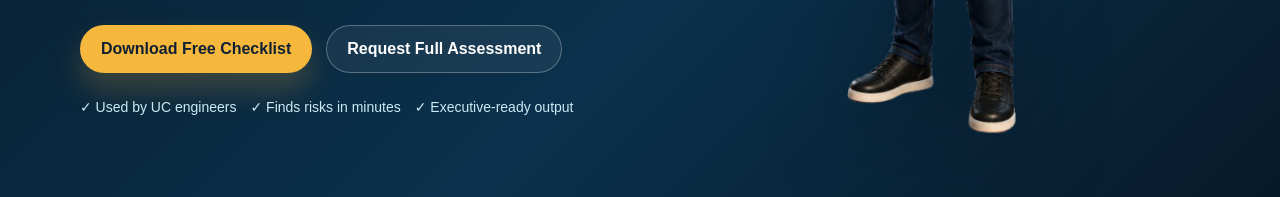
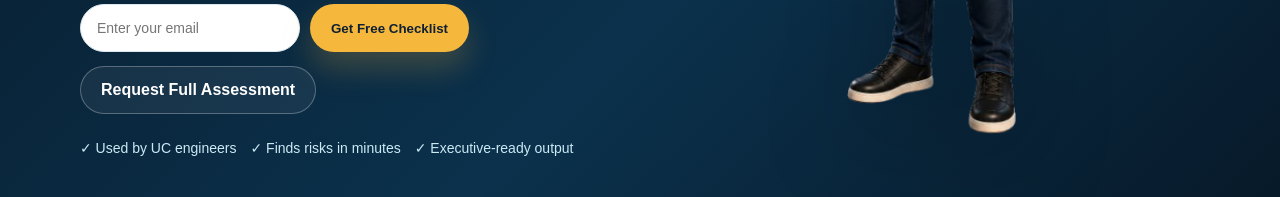
Before and after one commit to wlefrancois/ciscomaster-site, a website: page src/index.html in a window 1280 px wide. Shown: the part 603-800 px from the top of the page. Drawn offline with Linux system fonts and the light colour scheme; files that its build step writes are made by us from their sources.

Commit message:
add lead capture

```diff
--- a/css/styles.css
+++ b/css/styles.css
@@ -402,3 +402,26 @@ ul {
     transform: none;
   }
 }
+.lead-capture {
+  margin-top: 20px;
+}
+
+.lead-capture form {
+  display: flex;
+  gap: 10px;
+  flex-wrap: wrap;
+}
+
+.lead-capture input {
+  flex: 1;
+  min-width: 220px;
+  padding: 14px 16px;
+  border-radius: 999px;
+  border: 1px solid var(--border);
+  font-size: 14px;
+}
+
+.lead-capture input:focus {
+  outline: none;
+  border-color: var(--cyan);
+}
--- a/src/index.html
+++ b/src/index.html
@@ -39,9 +39,20 @@
         </p>
 
         <div class="hero__actions">
-          <a class="btn btn--primary" href="assets/img/ciscomaster/pdf/UC_Checklist_V5_Elite.pdf" download>
-            Download Free Checklist
-          </a>
+          <div class="lead-capture">
+  <form id="leadForm">
+    <input
+      type="email"
+      id="email"
+      name="email"
+      placeholder="Enter your email"
+      required
+    />
+    <button type="submit" class="btn btn--primary">
+      Get Free Checklist
+    </button>
+  </form>
+</div>
 
           <a class="btn btn--ghost" href="mailto:assessments@ciscomaster.com">
             Request Full Assessment
@@ -184,6 +195,19 @@
     <div><a href="mailto:assessments@ciscomaster.com">assessments@ciscomaster.com</a></div>
   </div>
 </footer>
+<script>
+document.getElementById('leadForm').addEventListener('submit', function(e) {
+  e.preventDefault();
 
+  const email = document.getElementById('email').value;
+
+  if (!email) return;
+
+  // OPTIONAL: send to ConvertKit later
+
+  // Trigger download
+  window.location.href = "assets/img/ciscomaster/pdf/UC_Checklist_V5_Elite.pdf";
+});
+</script>
 </body>
 </html>
```
Also changed, not shown: dist/css/styles.css, dist/index.html.
